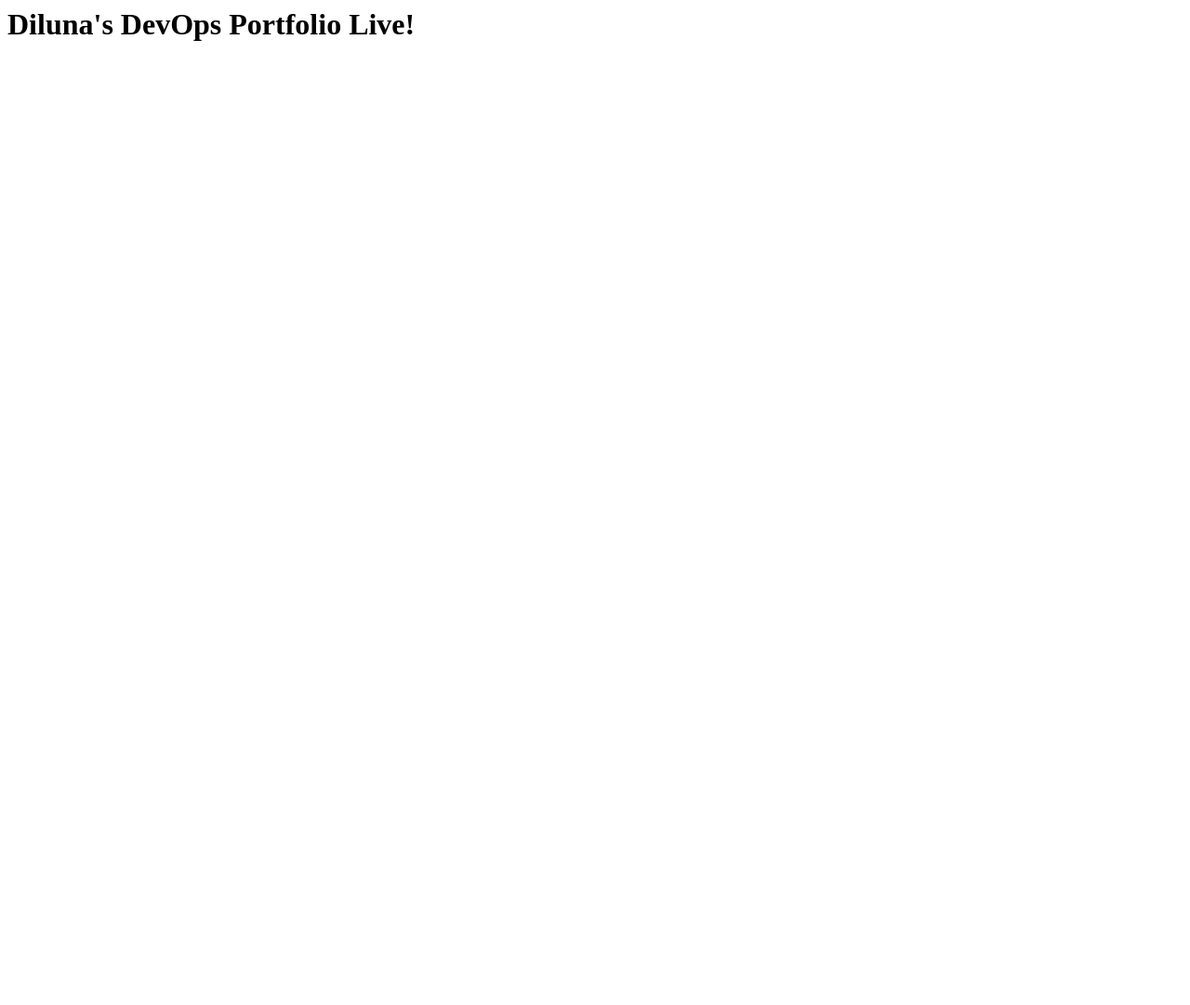
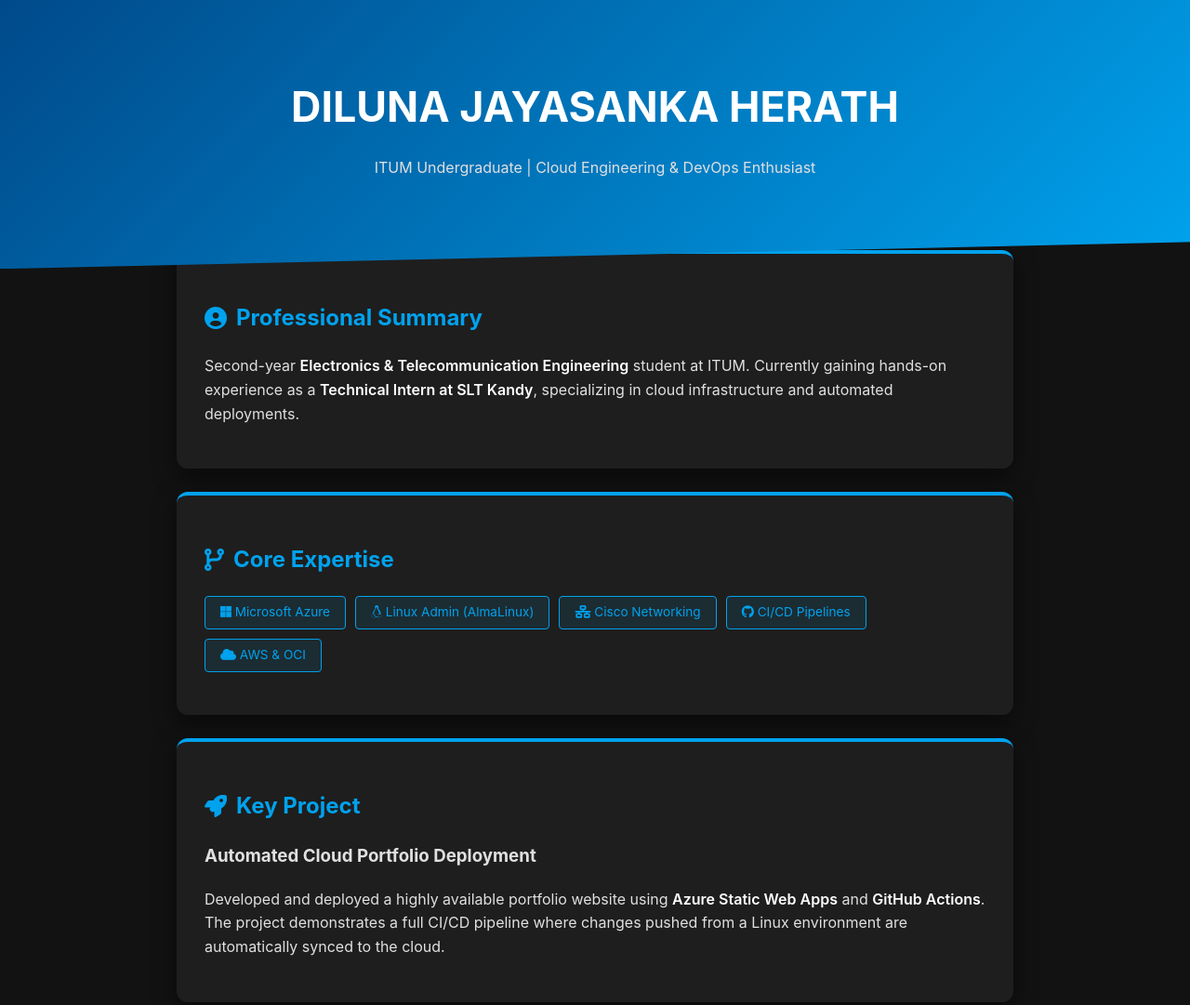
Before and after one commit to dilunaherath/dilunaportfolio, a plain HTML site: page index.html in a window 1280 px wide. Shown: the top 1081 px of the page at 93% size. Before the commit the page ends 800 px from the top, so only its background shows below. Drawn offline with Linux system fonts and the light colour scheme.

Commit message:
Fixed HTML and updated portfolio

```diff
--- a/index.html
+++ b/index.html
@@ -1 +1,56 @@
-<h1>Diluna's DevOps Portfolio Live!</h1>
+<!DOCTYPE html>
+<html lang="en">
+<head>
+    <meta charset="UTF-8">
+    <meta name="viewport" content="width=device-width, initial-scale=1.0">
+    <title>Diluna Jayasanka | Cloud & DevOps Portfolio</title>
+    <link rel="stylesheet" href="https://cdnjs.cloudflare.com/ajax/libs/font-awesome/6.0.0/css/all.min.css">
+    <style>
+        :root { --primary: #00a2ed; --dark: #121212; --card-bg: #1e1e1e; --text: #e0e0e0; }
+        body { font-family: 'Inter', sans-serif; background-color: var(--dark); color: var(--text); margin: 0; line-height: 1.6; }
+        header { background: linear-gradient(135deg, #004a8a, #00a2ed); padding: 80px 20px; text-align: center; clip-path: polygon(0 0, 100% 0, 100% 90%, 0 100%); }
+        .container { max-width: 900px; margin: -40px auto 50px; padding: 20px; }
+        .card { background: var(--card-bg); padding: 30px; border-radius: 12px; box-shadow: 0 8px 24px rgba(0,0,0,0.5); margin-bottom: 25px; border-top: 4px solid var(--primary); }
+        h1 { font-size: 2.8em; margin: 0; color: white; }
+        h2 { color: var(--primary); display: flex; align-items: center; gap: 10px; font-size: 1.5em; }
+        .skill-list { display: flex; flex-wrap: wrap; gap: 10px; list-style: none; padding: 0; }
+        .skill-item { background: rgba(0, 162, 237, 0.1); padding: 6px 16px; border-radius: 4px; border: 1px solid var(--primary); font-size: 0.85em; color: var(--primary); }
+        footer { text-align: center; padding: 40px; color: #666; font-size: 0.85em; }
+        .highlight { color: #fff; font-weight: 600; }
+    </style>
+</head>
+<body>
+    <header>
+        <h1>DILUNA JAYASANKA HERATH</h1>
+        <p>ITUM Undergraduate | Cloud Engineering & DevOps Enthusiast</p>
+    </header>
+
+    <div class="container">
+        <div class="card">
+            <h2><i class="fas fa-user-circle"></i> Professional Summary</h2>
+            <p>Second-year <span class="highlight">Electronics & Telecommunication Engineering</span> student at ITUM. Currently gaining hands-on experience as a <span class="highlight">Technical Intern at SLT Kandy</span>, specializing in cloud infrastructure and automated deployments.</p>
+        </div>
+
+        <div class="card">
+            <h2><i class="fas fa-code-branch"></i> Core Expertise</h2>
+            <ul class="skill-list">
+                <li class="skill-item"><i class="fab fa-microsoft"></i> Microsoft Azure</li>
+                <li class="skill-item"><i class="fab fa-linux"></i> Linux Admin (AlmaLinux)</li>
+                <li class="skill-item"><i class="fas fa-network-wired"></i> Cisco Networking</li>
+                <li class="skill-item"><i class="fab fa-github"></i> CI/CD Pipelines</li>
+                <li class="skill-item"><i class="fas fa-cloud"></i> AWS & OCI</li>
+            </ul>
+        </div>
+
+        <div class="card">
+            <h2><i class="fas fa-rocket"></i> Key Project</h2>
+            <h3>Automated Cloud Portfolio Deployment</h3>
+            <p>Developed and deployed a highly available portfolio website using <span class="highlight">Azure Static Web Apps</span> and <span class="highlight">GitHub Actions</span>. The project demonstrates a full CI/CD pipeline where changes pushed from a Linux environment are automatically synced to the cloud.</p>
+        </div>
+    </div>
+
+    <footer>
+        <p>Updated via AlmaLinux Terminal | Secured by Azure Cloud</p>
+    </footer>
+</body>
+</html>
```
